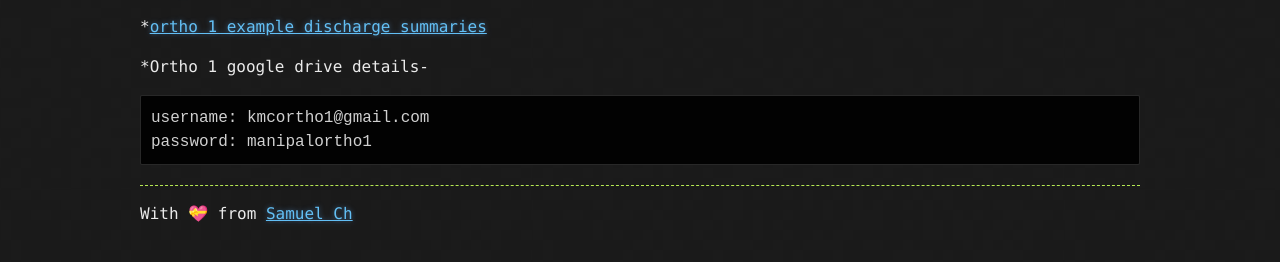
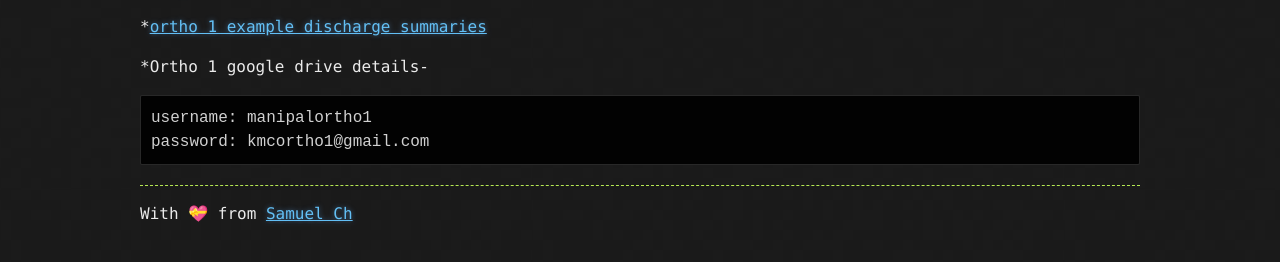
Before and after one commit to Dr-Anonymous/myfiles, a Jekyll site: the page built from ort1.md, in a window 1280 px wide. Shown: the part 343-605 px from the top of the page. Built offline with Jekyll 4.4.1, drawn with Linux system fonts in a browser that asks for light colours; emoji names are drawn with the system emoji font; our own code applies the rules of GitHub Pages for plain Markdown files.

Commit message:
Update ort1.md

````diff
--- a/ort1.md
+++ b/ort1.md
@@ -15,6 +15,6 @@ ORT 1 links-
 *Ortho 1 google drive details-
 
 ```
-username: kmcortho1@gmail.com
-password: manipalortho1
+username: manipalortho1
+password: kmcortho1@gmail.com
 ```
````
